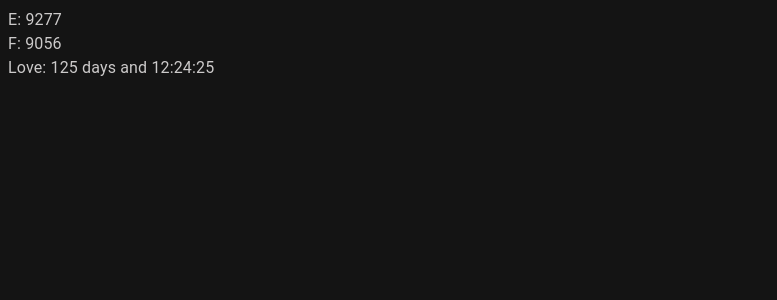
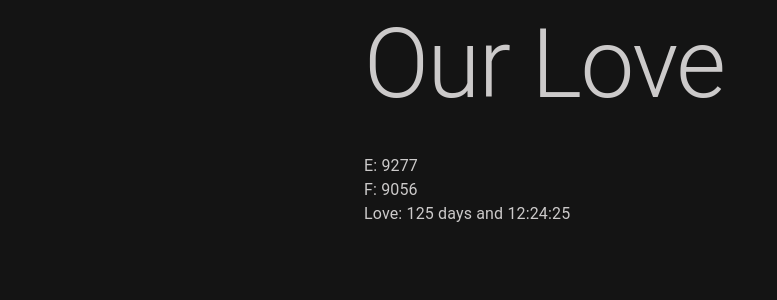
Before and after one commit to pustot/love, a React (Create React App) app: page / in a window 1280 px wide. Shown: the top 300 px of the page, without its empty margins (0-777 px from the left). Built offline with nearby package versions, Linux system fonts and the light colour scheme.

Commit message:
add container and head

```diff
--- a/src/App.js
+++ b/src/App.js
@@ -1,5 +1,6 @@
 import React, { useState, useEffect } from "react";
 import "./styles.css";
+import Container from '@mui/material/Container';
 import Typography from '@mui/material/Typography';
 
 export default function App() {
@@ -12,6 +13,10 @@ export default function App() {
 
   return (
     <div>
+      <Container maxWidth="sm">
+        <Typography  variant="h1" gutterBottom>
+          Our Love
+        </Typography>
         <Typography  variant="body1">
           E: {Math.floor((now - birthE) / (1000*60*60*24))}
         </Typography>
@@ -24,6 +29,7 @@ export default function App() {
             :{diff.getMinutes().toString().padStart(2, '0')}
             :{diff.getSeconds().toString().padStart(2, '0')}
         </Typography>
+      </Container>
     </div>
   );
 }
```
Lines whose indentation alone changed are shown as unchanged.
